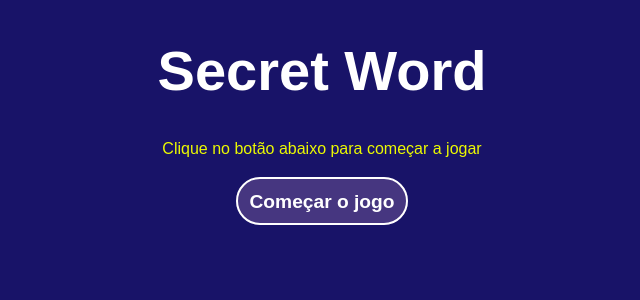
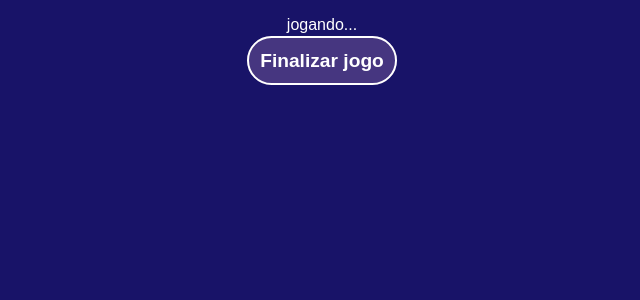
Before and after one commit to lanassilva0/React_SecretWorld, a React (Vite) app in the folder SecretWorld/: page / in a window 1280 px wide. Both pictures are taken after a click on the element "Começar o jogo". Shown: the top 300 px of the page, without its empty margins (318-958 px from the left). Built offline with nearby package versions, Linux system fonts and the light colour scheme.

Commit message:
passagem de cada estágio do jogo

```diff
--- a/SecretWorld/src/App.jsx
+++ b/SecretWorld/src/App.jsx
@@ -22,12 +22,29 @@ const stages = [
 function App() {
 
   const [gameStage, setGameStage] = useState(stages[0].name)
+  const [words] = useState(wordsList)
+
+  console.log(words)
+
+  //start the game
+  const startGame = () => {
+    setGameStage(stages[1].name)
+  }
+
+  //process the letter input
+  const verifyLetter = () => {
+    setGameStage(stages[2].name)
+  }
+
+  const retry = () => {
+    setGameStage(stages[0].name)
+  }
 
   return (
     <>
-      {gameStage == 'start' && <StartScreen />}
-      {gameStage == 'game' && <Game />}
-      {gameStage == 'end' && <GameOver />}
+      {gameStage == 'start' && <StartScreen startGame={startGame}/>}
+      {gameStage == 'game' && <Game verifyLetter = {verifyLetter}/>}
+      {gameStage == 'end' && <GameOver retry={retry}/>}
     </>
   )
 }
--- a/SecretWorld/src/component/Game.jsx
+++ b/SecretWorld/src/component/Game.jsx
@@ -1,9 +1,10 @@
 import './Game.css'
 
-const Game = () => {
+const Game = ({verifyLetter}) => {
   return (
     <div>
-
+        <p>jogando...</p>
+        <buttom onClick={verifyLetter}>Finalizar jogo</buttom>
     </div>
   )
 }
--- a/SecretWorld/src/component/GameOver.jsx
+++ b/SecretWorld/src/component/GameOver.jsx
@@ -1,9 +1,10 @@
 import './GameOver.css'
 
-const GameOver = () => {
+const GameOver = ({retry}) => {
   return (
     <div>
-
+        <p>Game over</p>
+        <buttom onClick={retry}>Restart</buttom>
     </div>
   )
 }
--- a/SecretWorld/src/component/StartScreen.jsx
+++ b/SecretWorld/src/component/StartScreen.jsx
@@ -1,11 +1,11 @@
 import './StartScreen.css'
 
-const StartScreen = () => {
+const StartScreen = ({startGame}) => {
   return (
     <div className="start">
         <h1>Secret Word</h1>
         <p>Clique no botão abaixo para começar a jogar</p>
-        <buttom >Começar o jogo</buttom>
+        <buttom onClick={startGame}>Começar o jogo</buttom>
     </div>
   )
 }
```
